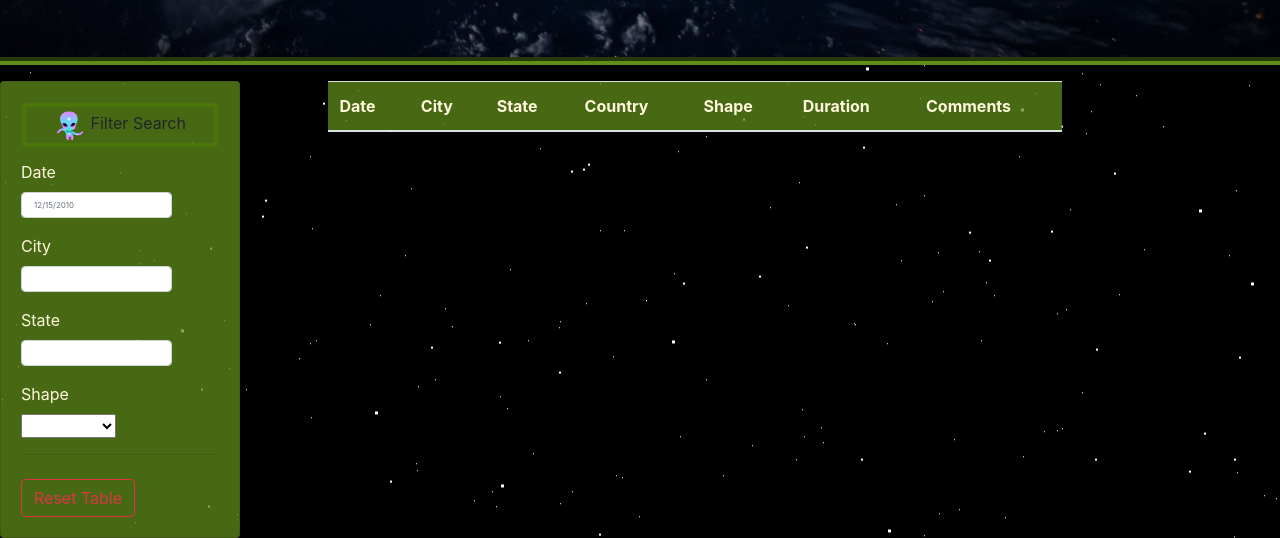
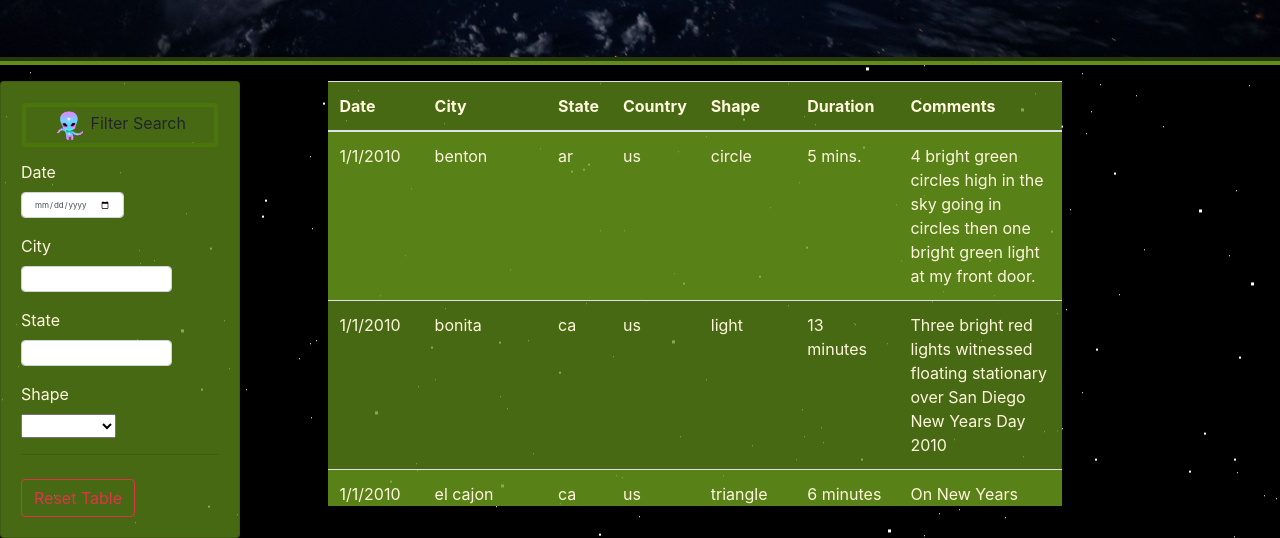
Before and after one commit to zelson71/javascript-challenge, a plain HTML site: page index.html in a window 1280 px wide. Both pictures are taken after a click on the element "Filter Search". Shown: the part 400-938 px from the top of the page. Drawn offline with nearby package versions, Linux system fonts and the light colour scheme.

Commit message:
working with date input field

```diff
--- a/index.html
+++ b/index.html
@@ -48,7 +48,7 @@
                     <form id="UFOForm">
                         <div class="form-group card-text">
                             <label for="date">Date</label>
-                            <input type="text" class="form-control" id="date" placeholder="12/15/2010">
+                            <input type="date" class="form-control" id="date" placeholder="12/15/2010">
 
                         </div>
                         <div class="form-group">
--- a/static/js/app.js
+++ b/static/js/app.js
@@ -1,6 +1,9 @@
 // from data.js
 var tableData = data;
-
+function formatCourseDate(date) {
+    const dateObj = new Date(date + 'T00:00:00');
+    return new Intl.DateTimeFormat('en-US').format(dateObj);
+}
 
 // YOUR CODE HERE!
 // Variables
@@ -32,9 +35,9 @@ datain(data);
 // Filter by attribute
 button.on("click", () => {
     d3.event.preventDefault();
-    var inputDate = inputField1.property("value").trim();
-
-
+    var inputDate = inputField1.property("value").toString();
+    inputDate = formatCourseDate(inputDate);
+    console.log(inputDate)
 
     var inputCity = inputField2.property("value").toLowerCase().trim();
     var inputState = inputField3.property("value").toLowerCase().trim()
```
Also changed, not shown: 1 other file.
